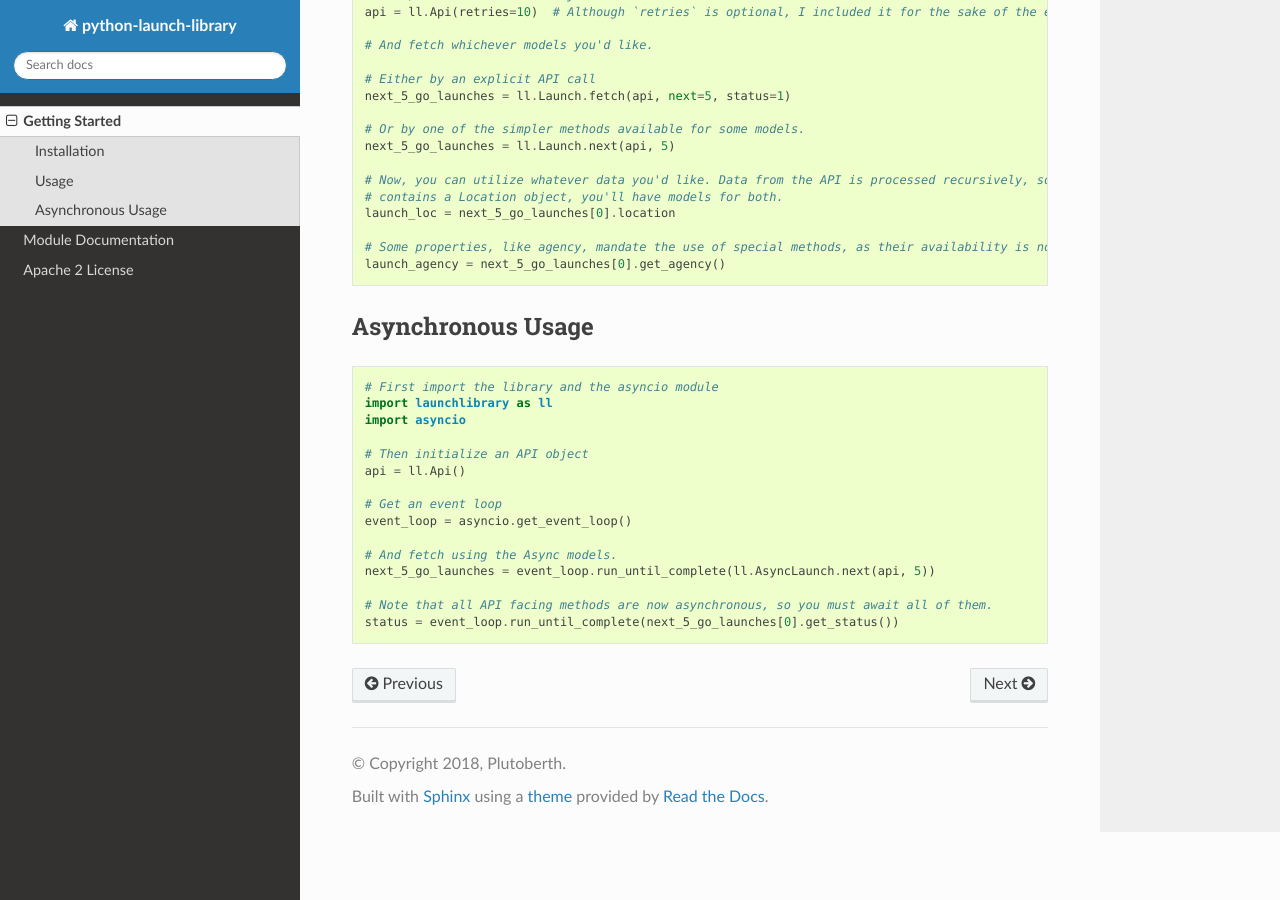
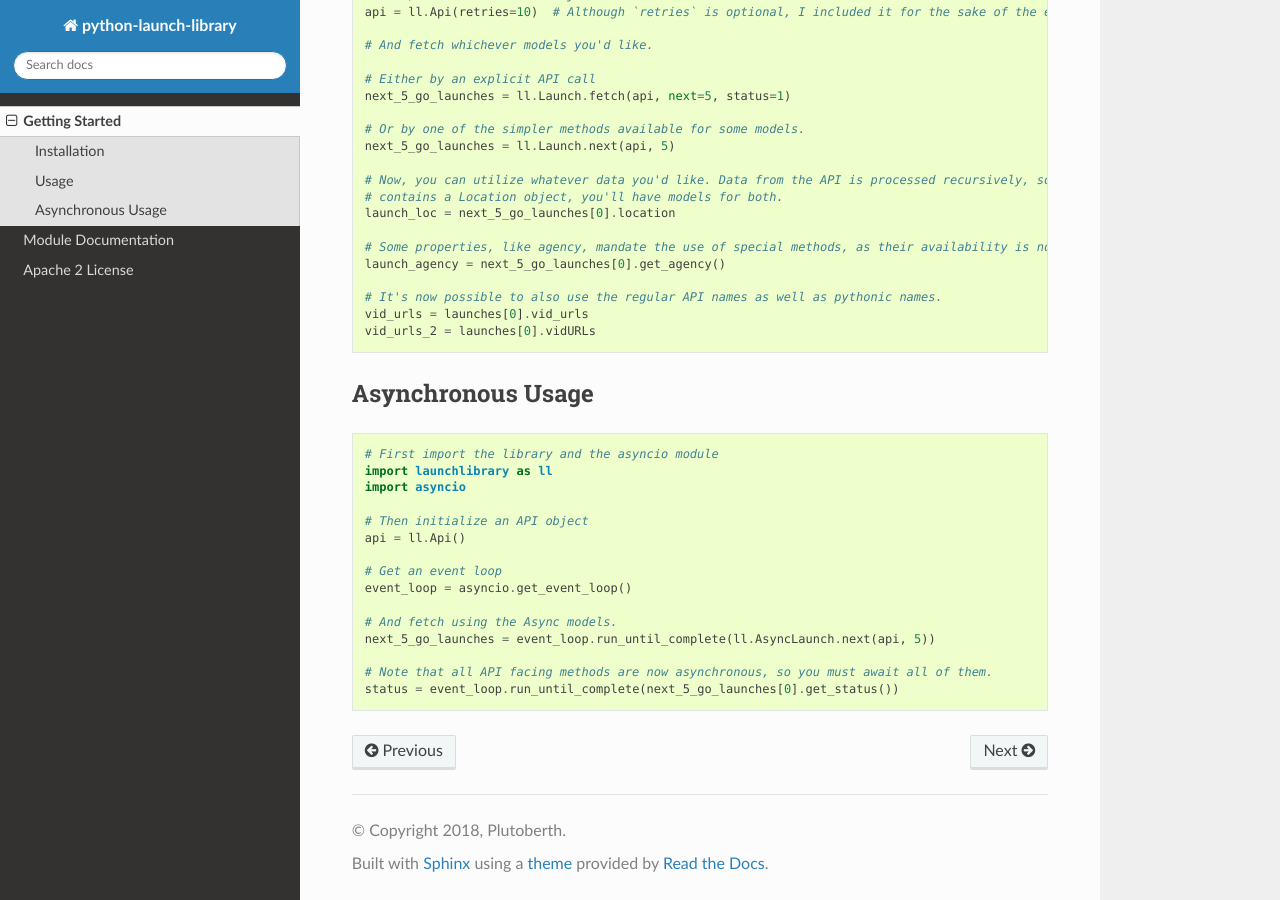
Before and after one commit to Plutoberth/python-launch-library, a Sphinx documentation site: the page built from docs/source/getting_started.rst, in a window 1280 px wide and 900 px high, scrolled down 535 px. Built offline with Sphinx 7.4.7 and the Read the Docs theme 2.0.0, drawn with Linux system fonts in a browser that asks for light colours.

Commit message:
update docs

```diff
--- a/docs/source/getting_started.rst
+++ b/docs/source/getting_started.rst
@@ -16,7 +16,7 @@ Usage
 
 Usage of the wrapper is simple.
 
-.. code:: py
+.. code:: py3
 
   # First, import the library
   import launchlibrary as ll
@@ -39,6 +39,9 @@ Usage of the wrapper is simple.
   # Some properties, like agency, mandate the use of special methods, as their availability is not guaranteed or represented as an id only.
   launch_agency = next_5_go_launches[0].get_agency()
 
+  # It's now possible to also use the regular API names as well as pythonic names.
+  vid_urls = launches[0].vid_urls
+  vid_urls_2 = launches[0].vidURLs
 
 Asynchronous Usage
 ------------------
--- a/setup.py
+++ b/setup.py
@@ -5,7 +5,7 @@ with open("README.md", "r") as fh:
 
 setuptools.setup(
     name="python-launch-library",
-    version="0.5.7",
+    version="0.6",
     author="Nir Harel",
     author_email="nir@nirharel.space",
     description="A wrapper for the launchlibrary.net API",
```
Also changed, not shown: README.md (+5 -1 lines), 1 other file.
